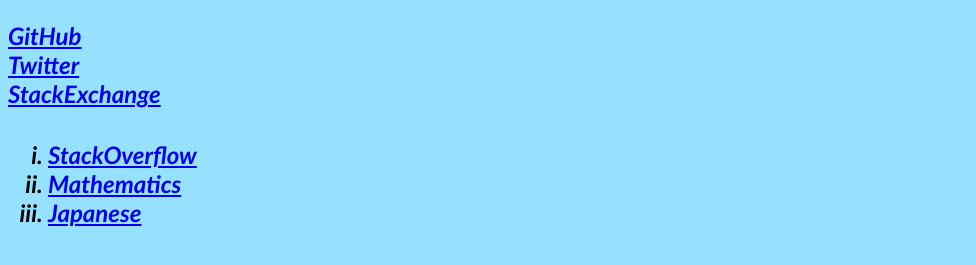
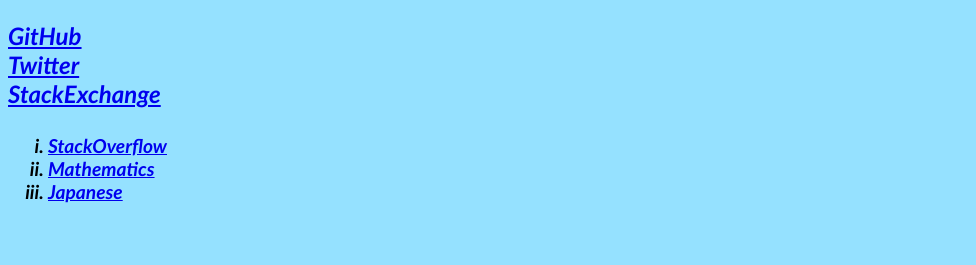
Before and after one commit to ujwalmantri/First-Website, a plain HTML site: page index.html in a window 1280 px wide. Shown: the part 283-548 px from the top of the page, without its empty margins (0-976 px from the left). Drawn offline with Linux system fonts and the light colour scheme.

Commit message:
Update style.css

```diff
--- a/style.css
+++ b/style.css
@@ -4,15 +4,23 @@ body {
     font-style: oblique;
     font-family: 'Gill Sans', 'Gill Sans MT', Calibri, 'Trebuchet MS', sans-serif;
 }
+
 h1 {
     font-size: 2.5em;
     margin-bottom: 0.5em;
 }
+
 h2 {
     font-size: 2em;
     margin-bottom: 0.5em;
 }
+
 h3 {
     font-size: 1.5em;
     margin-bottom: 0.5em;
 }
+
+h4 {
+    font-size: 0.8em;
+    margin-bottom: 0.5em;
+}
```
